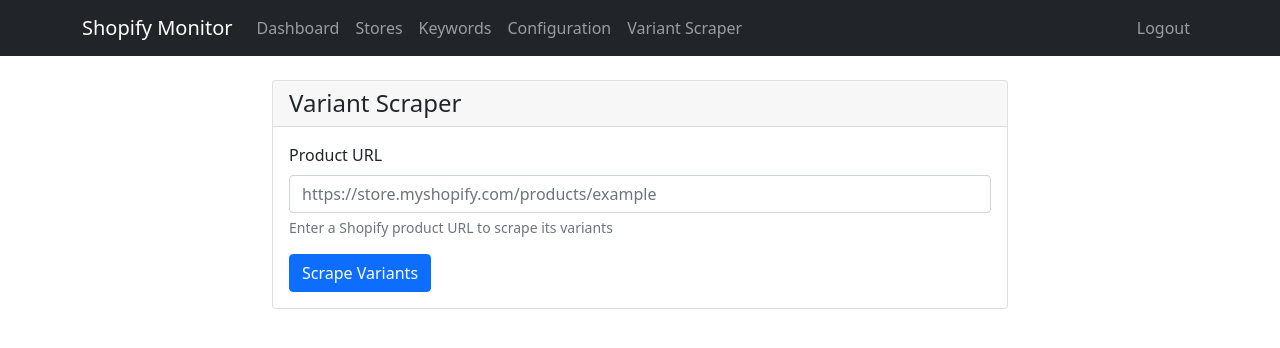
After one commit to Voldemort0628/DiscordBot-, a Flask app: page /variants in a window 1280 px wide. The commit adds this page. Shown: the top 348 px of the page. Run offline with Flask 3, Linux system fonts and the light colour scheme; a user stored in the database is signed in.

Commit message:
Add variant scraper functionality to admin dashboard.
Screenshot: https://storage.googleapis.com/screenshot-production-us-central1/1e1cbc8b-c2f7-4d0c-9642-238121b2e840/abc43d6a-d21e-4341-91c1-1d6c8a64c36e.jpg

```diff
--- a/app.py
+++ b/app.py
@@ -1,9 +1,12 @@
 from flask import Flask, render_template, redirect, url_for, flash, request
 from flask_login import LoginManager, login_user, logout_user, login_required, current_user
 from models import db, User, Store, Keyword, MonitorConfig
-from forms import LoginForm, StoreForm, KeywordForm, ConfigForm
+from forms import LoginForm, StoreForm, KeywordForm, ConfigForm, VariantScraperForm # Added VariantScraperForm
 from stores import SHOPIFY_STORES, DEFAULT_KEYWORDS
+from shopify_monitor import ShopifyMonitor # Added ShopifyMonitor.  May need to be defined elsewhere.
 import os
+import json
+import requests
 
 app = Flask(__name__)
 app.config['SECRET_KEY'] = os.urandom(24)
@@ -90,6 +93,36 @@
         return redirect(url_for('dashboard'))
     return render_template('config.html', form=form)
 
+@app.route('/variants', methods=['GET', 'POST'])
+@login_required
+def variant_scraper():
+    form = VariantScraperForm()
+    variants = []
+    cart_url = None
+
+    if form.validate_on_submit():
+        try:
+            # Extract product handle from URL
+            product_url = form.product_url.data
+            store_url = '/'.join(product_url.split('/')[:-2])  # Remove /products/handle
+            product_handle = product_url.split('/')[-1]
+
+            # Fetch product data
+            api_url = f"{store_url}/products/{product_handle}.json"
+            response = requests.get(api_url, timeout=10)
+            response.raise_for_status()
+
+            product_data = response.json()['product']
+            variants = product_data['variants']
+            cart_url = store_url + '/cart'
+
+            flash('Successfully scraped product variants', 'success')
+        except Exception as e:
+            flash(f'Error scraping variants: {str(e)}', 'error')
+
+    return render_template('variants.html', form=form, variants=variants, cart_url=cart_url)
+
+
 if __name__ == '__main__':
     with app.app_context():
         db.create_all()
--- a/forms.py
+++ b/forms.py
@@ -22,3 +22,7 @@
     monitor_delay = IntegerField('Monitor Delay (seconds)', validators=[DataRequired()])
     max_products = IntegerField('Max Products per Store', validators=[DataRequired()])
     submit = SubmitField('Save Configuration')
+
+class VariantScraperForm(FlaskForm):
+    product_url = StringField('Product URL', validators=[DataRequired(), URL()])
+    submit = SubmitField('Scrape Variants')
--- a/templates/base.html
+++ b/templates/base.html
@@ -28,6 +28,9 @@
                     <li class="nav-item">
                         <a class="nav-link" href="{{ url_for('manage_config') }}">Configuration</a>
                     </li>
+                    <li class="nav-item">
+                        <a class="nav-link" href="{{ url_for('variant_scraper') }}">Variant Scraper</a>
+                    </li>
                 </ul>
                 <ul class="navbar-nav ms-auto">
                     <li class="nav-item">
--- /dev/null
+++ b/templates/variants.html
@@ -0,0 +1,60 @@
+{% extends "base.html" %}
+
+{% block content %}
+<div class="row justify-content-center">
+    <div class="col-md-8">
+        <div class="card">
+            <div class="card-header">
+                <h4 class="mb-0">Variant Scraper</h4>
+            </div>
+            <div class="card-body">
+                <form method="POST">
+                    {{ form.hidden_tag() }}
+                    <div class="mb-3">
+                        {{ form.product_url.label(class="form-label") }}
+                        {{ form.product_url(class="form-control", placeholder="https://store.myshopify.com/products/example") }}
+                        <div class="form-text">Enter a Shopify product URL to scrape its variants</div>
+                    </div>
+                    {{ form.submit(class="btn btn-primary") }}
+                </form>
+
+                {% if variants %}
+                <div class="mt-4">
+                    <h5>Variants Found:</h5>
+                    <div class="table-responsive">
+                        <table class="table table-striped">
+                            <thead>
+                                <tr>
+                                    <th>Size/Option</th>
+                                    <th>Variant ID</th>
+                                    <th>Price</th>
+                                    <th>Stock</th>
+                                    <th>Actions</th>
+                                </tr>
+                            </thead>
+                            <tbody>
+                                {% for variant in variants %}
+                                <tr>
+                                    <td>{{ variant.title }}</td>
+                                    <td>{{ variant.id }}</td>
+                                    <td>${{ variant.price }}</td>
+                                    <td>{{ variant.inventory_quantity }}</td>
+                                    <td>
+                                        <a href="{{ cart_url }}?variant={{ variant.id }}"
+                                           target="_blank"
+                                           class="btn btn-sm btn-primary">
+                                            ATC Link
+                                        </a>
+                                    </td>
+                                </tr>
+                                {% endfor %}
+                            </tbody>
+                        </table>
+                    </div>
+                </div>
+                {% endif %}
+            </div>
+        </div>
+    </div>
+</div>
+{% endblock %}
```
